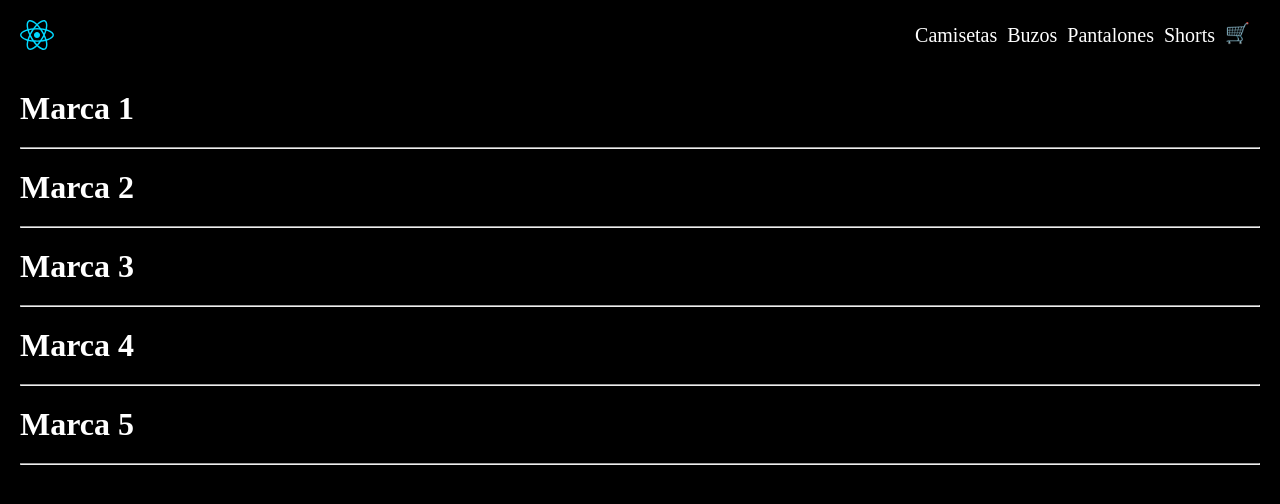
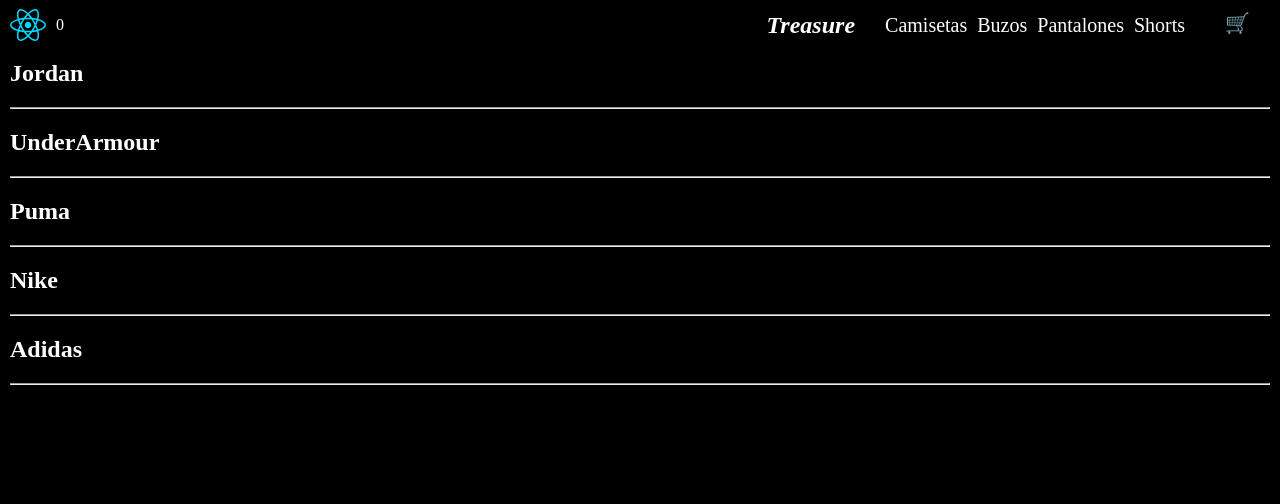
Before and after one commit to Reynaldo-Pereira/Proyecto-React-Reynaldo-Pereira, a React (Vite) app in the folder Proyecto-React/: page / in a window 1280 px wide. Shown: the top 504 px of the page. Built offline with nearby package versions, Linux system fonts and the light colour scheme.

Commit message:
padres e hijo con titulo de tienda incluido

```diff
--- a/Proyecto-React/src/App.css
+++ b/Proyecto-React/src/App.css
@@ -1,10 +1,10 @@
-div {
+.cards {
   display: flex;
   flex-direction: column;
   padding: 10px;
   gap: 20px;
 }
 
-h1 {
+h2 {
   color: white;
 }
--- a/Proyecto-React/src/App.jsx
+++ b/Proyecto-React/src/App.jsx
@@ -1,5 +1,5 @@
 import { NavBar } from './components/navbar/Navbar.jsx'
-import { Desarrollo } from './components/ItemListContainer.jsx'
+import { Desarrollo } from './components/itemsList/ItemListContainer.jsx'
 
 function App() {
 
--- a/Proyecto-React/src/components/ItemListContainer.jsx
+++ /dev/null
@@ -1,21 +0,0 @@
-import '../App.css'
-
-export function Desarrollo() {
-
-    return (
-        <>
-            <div>
-                <h1>Marca 1</h1>
-                <hr />
-                <h1>Marca 2</h1>
-                <hr />
-                <h1>Marca 3</h1>
-                <hr />
-                <h1>Marca 4</h1>
-                <hr />
-                <h1>Marca 5</h1>
-                <hr />
-            </div>
-        </>
-    )
-}
--- /dev/null
+++ b/Proyecto-React/src/components/cartwidget/CartWidget.jsx
@@ -0,0 +1,11 @@
+export function Cart() {
+
+    return (
+        <>
+            <div className="logo">
+                <img src="/react.svg" alt="logo" />
+                <span>0</span>
+            </div>
+        </>
+    )
+}
--- /dev/null
+++ b/Proyecto-React/src/components/itemsList/ItemListContainer.jsx
@@ -0,0 +1,17 @@
+import '../../App.css'
+import { Items } from './Items.jsx'
+
+export function Desarrollo() {
+
+    return (
+        <>
+            <div className='cards'>
+                <Items marca= 'Jordan' />
+                <Items marca= 'UnderArmour' />
+                <Items marca= 'Puma' />
+                <Items marca= 'Nike' />
+                <Items marca= 'Adidas' />
+            </div>
+        </>
+    )
+}
--- /dev/null
+++ b/Proyecto-React/src/components/itemsList/Items.jsx
@@ -0,0 +1,9 @@
+export function Items( {marca} ) {
+
+    return (
+        <>
+            <h2>{marca}</h2>
+            <hr />
+        </>
+    )
+}
--- a/Proyecto-React/src/components/navbar/Navbar.jsx
+++ b/Proyecto-React/src/components/navbar/Navbar.jsx
@@ -1,12 +1,14 @@
 import './navbar.css'
+import { Cart } from '../cartwidget/CartWidget'
 
 export function NavBar() {
 
     return (
         <header>
-            <img src="/react.svg" alt="logo" />
+            <Cart />
 
             <nav>
+                <h1><em>Treasure</em></h1>
                 <ul>
                     <li><a href="">Camisetas</a></li>
                     <li><a href="">Buzos</a></li>
--- a/Proyecto-React/src/components/navbar/navbar.css
+++ b/Proyecto-React/src/components/navbar/navbar.css
@@ -4,6 +4,16 @@ header {
     width: 100%;
     height: 50px;
 }
+
+.logo {
+    display: flex;
+    align-items: center;
+}
+
+span {
+    color: white;
+}
+
 img {
     padding: 10px;
 }
@@ -11,7 +21,12 @@ img {
 nav {
     display: flex;
     align-items: center;
-    padding: 10px;
+    padding: 20px;
+    gap: 30px;
+}
+
+h1 {
+    color: white;
 }
 
 ul {
```
